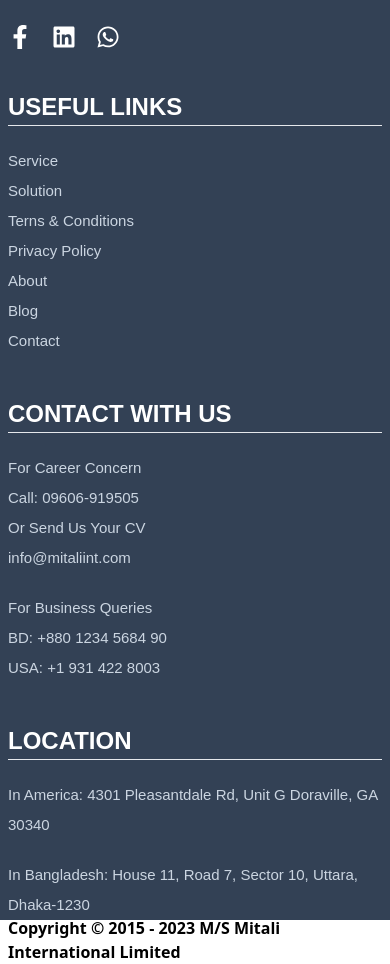
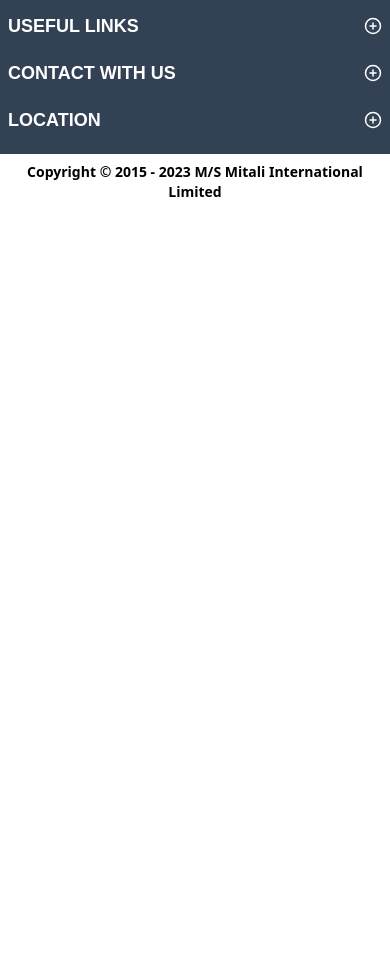
Before and after one commit to Sm-Ashraful/mitali-official, a Next.js app: page / in a window 390 px wide. Shown: the part 6098-7062 px from the top of the page. After the commit the page ends 6308 px from the top, so only its background shows below. Built offline with nearby package versions, Linux system fonts and the light colour scheme.

Commit message:
footer editig for mobile

```diff
--- a/components/Footer/index.jsx
+++ b/components/Footer/index.jsx
@@ -1,14 +1,19 @@
 import React from "react";
 
 import { FaFacebookF, FaLinkedin, FaWhatsapp } from "react-icons/fa";
+import { LuPlusCircle } from "react-icons/lu";
 
 const Footer = () => {
   return (
-    <div className="h-auto md:h-[75vh] w-full bg-slate-700 mt-20 pt-20 flex flex-col justify-between">
-      <div className="flex flex-col md:flex-row px-2 md:px-16 gap-10">
-        <div className="w-full md:w-[25%]">
-          <div className="w-[80%] flex justify-center items-center">
-            <img src="/Image/logo.jpg" alt="logo.jpg" />
+    <div className="h-auto md:h-[75vh] w-full bg-slate-700 mt-20 pt-8 md:pt-20 flex flex-col justify-between">
+      <div className="flex flex-col md:flex-row px-2 md:px-16 pb-5 md:pb-0 gap-5 md:gap-10">
+        <div className="w-full md:w-[25%] flex flex-col justify-center items-center md:items-start">
+          <div className="w-full md:w-[80%] flex justify-center items-center">
+            <img
+              src="/Image/logo.jpg"
+              alt="logo.jpg"
+              className="md:w-full w-[75%]"
+            />
           </div>
           <p className="py-5 text-[10pt] text-white font-Inter leading-[26px] ">
             Our comprehensive services cover the entire customer journey,
@@ -28,10 +33,17 @@ const Footer = () => {
           </ul>
         </div>
         <div className="w-full md:w-1/4">
-          <h3 className=" text-[24px] font-bold font-Allerta text-[#fff] uppercase border-b">
-            Useful Links
+          <h3
+            className="flex justify-between items-center font-bold font-Allerta text-[#fff] uppercase border-0 md:border-b"
+            style={{ fontSize: "calc(18rem / 16)" }}
+          >
+            <p>Useful Links</p>
+            <p className="md:hidden">
+              <LuPlusCircle />
+            </p>
           </h3>
-          <div className="pt-5 text-[15px] text-slate-300 leading-[30px] font-Work">
+
+          <div className="hidden md:block pt-5 text-[15px] text-slate-300 leading-[30px] font-Work">
             <p>Service</p>
             <p>Solution</p>
             <p>Terns & Conditions</p>
@@ -42,38 +54,54 @@ const Footer = () => {
           </div>
         </div>
         <div className="w-full md:w-1/4">
-          <h3 className=" text-[24px] font-bold font-Allerta text-[#fff] uppercase border-b">
-            Contact with us
+          <h3
+            className="flex justify-between items-center font-bold font-Allerta text-[#fff] uppercase border-0 md:border-b"
+            style={{ fontSize: "calc(18rem / 16)" }}
+          >
+            <p>Contact with us</p>
+            <p className="md:hidden">
+              <LuPlusCircle />
+            </p>
           </h3>
-          <div className="pt-5 text-[15px] text-slate-300 leading-[30px] font-Work">
+
+          <div className="hidden md:block pt-5 text-[15px] text-slate-300 leading-[30px] font-Work">
             <p>For Career Concern</p>
             <p> Call: 09606-919505</p>
             <p>Or Send Us Your CV</p>
             <p>info@mitaliint.com</p>
           </div>
 
-          <div className="pt-5 text-[15px] text-slate-300 leading-[30px] font-Work">
+          <div className="hidden md:block pt-5 text-[15px] text-slate-300 leading-[30px] font-Work">
             <p>For Business Queries</p>
             <p> BD: +880 1234 5684 90</p>
             <p>USA: +1 931 422 8003</p>
           </div>
         </div>
         <div className="w-full md:w-1/4">
-          <h3 className=" text-[24px] font-bold font-Allerta text-[#fff] uppercase border-b">
-            Location
+          <h3
+            className="flex justify-between items-center font-bold font-Allerta text-[#fff] uppercase border-0 md:border-b"
+            style={{ fontSize: "calc(18rem / 16)" }}
+          >
+            <p>Location</p>
+            <p className="md:hidden">
+              <LuPlusCircle />
+            </p>
           </h3>
-          <div className="pt-5 text-[15px] text-slate-300 leading-[30px] font-Work">
+
+          <div className="hidden md:block pt-5 text-[15px] text-slate-300 leading-[30px] font-Work">
             <p>In America: 4301 Pleasantdale Rd, Unit G Doraville, GA 30340</p>
           </div>
-          <div className="pt-5 text-[15px] text-slate-300 leading-[30px] font-Work">
+          <div className="hidden md:block pt-5 text-[15px] text-slate-300 leading-[30px] font-Work">
             <p>
               In Bangladesh: House 11, Road 7, Sector 10, Uttara, Dhaka-1230
             </p>
           </div>
         </div>
       </div>
-      <div className="bg-white h-[40px] px-2 md:px-16 w-full flex justify-center items-center font-bold">
-        <p>Copyright © 2015 - 2023 M/S Mitali International Limited</p>
+      <div className="bg-white py-2 px-2 md:px-16 w-full flex justify-center items-center font-bold">
+        <p className="text-center text-sm">
+          Copyright © 2015 - 2023 M/S Mitali International Limited
+        </p>
       </div>
     </div>
   );
```
